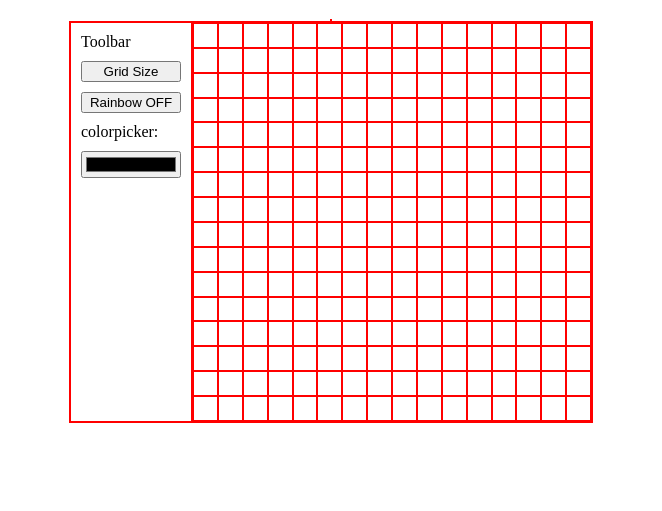
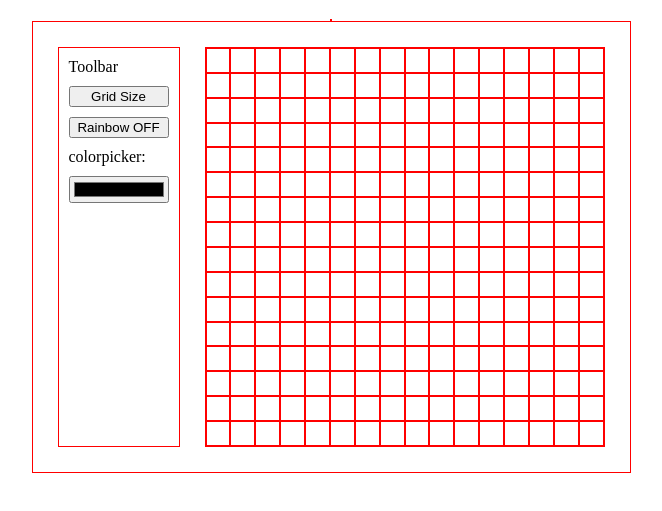
Before and after one commit to eneibaur/etch_a_sketch, a plain HTML site: page index.html in a window 1280 px wide. Shown: the part 69-580 px from the top of the page, without its empty margins (309-971 px from the left). Drawn offline with Linux system fonts and the light colour scheme.

Commit message:
Complete basic styling and layout changes

```diff
--- a/styles.css
+++ b/styles.css
@@ -10,6 +10,7 @@ body{
 
 .page_main {
     display: flex;
+    padding: 25px;
 }
 
 .toolbar {
@@ -29,4 +30,5 @@ body{
     box-sizing: border-box;
     width: 400px;
     height: 400px;
+    margin-left: 25px;
 }
```
